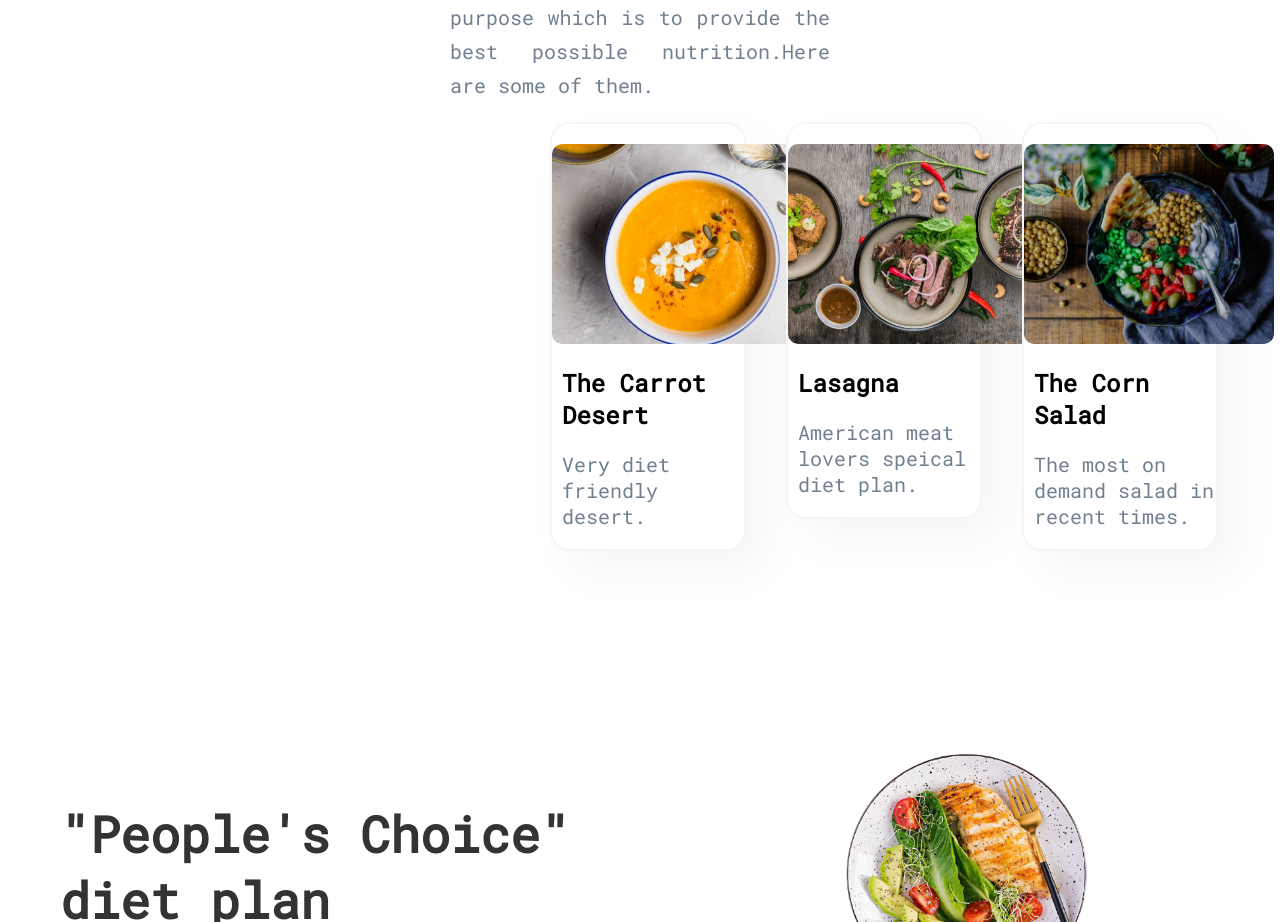
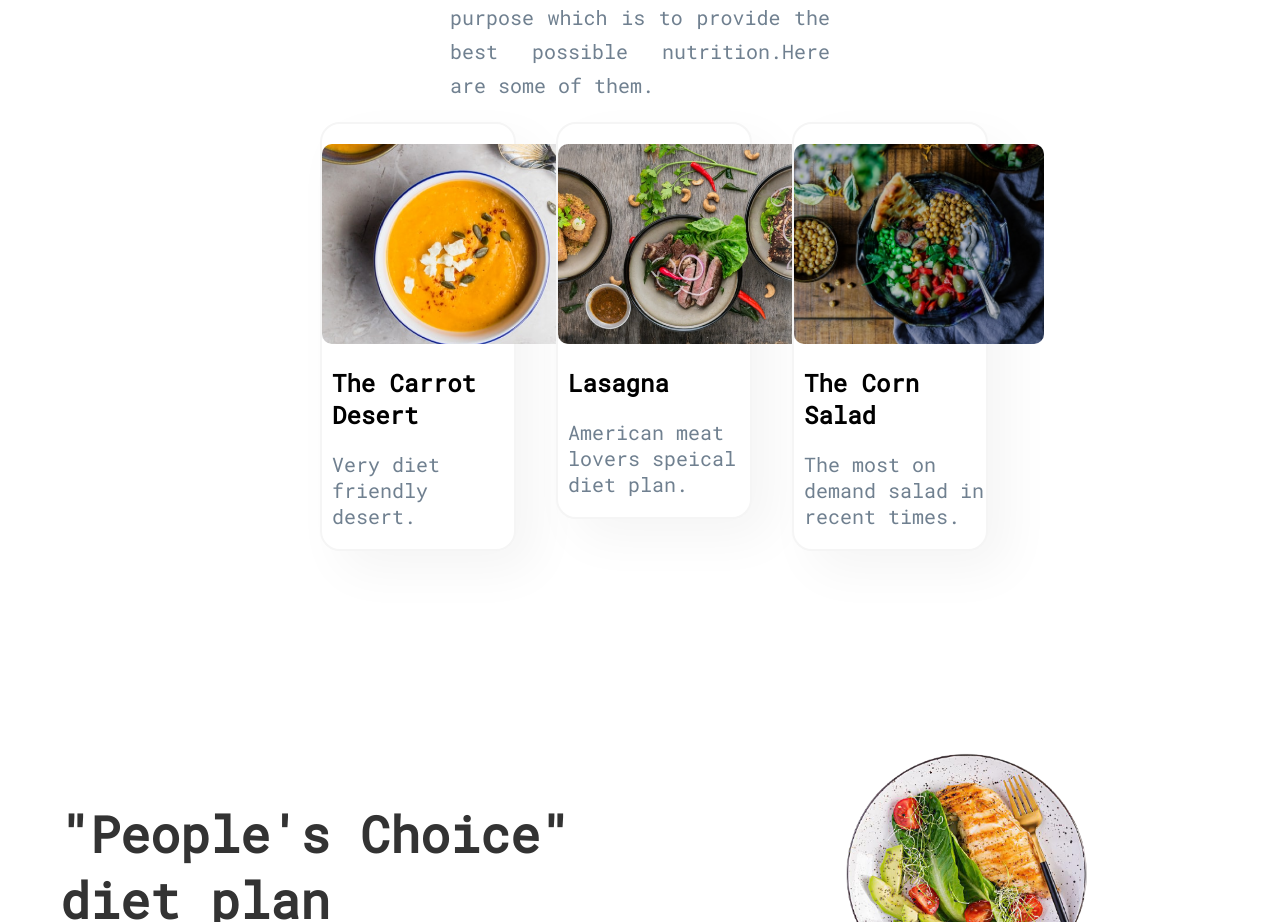
Before and after one commit to Faisal-Khan-Tushar/food-website, a plain HTML site: page index.html in a window 1280 px wide. Shown: the part 1700-2622 px from the top of the page. Drawn offline with Linux system fonts and the light colour scheme.

Commit message:
hello there

```diff
--- a/style.css
+++ b/style.css
@@ -94,7 +94,7 @@ p,li{
     display:block;
     height:80%;
     width:15%;
-    margin-left:550px;
+    margin-left:25%;
 
     border-radius:20px;
     text-align:center;
```
